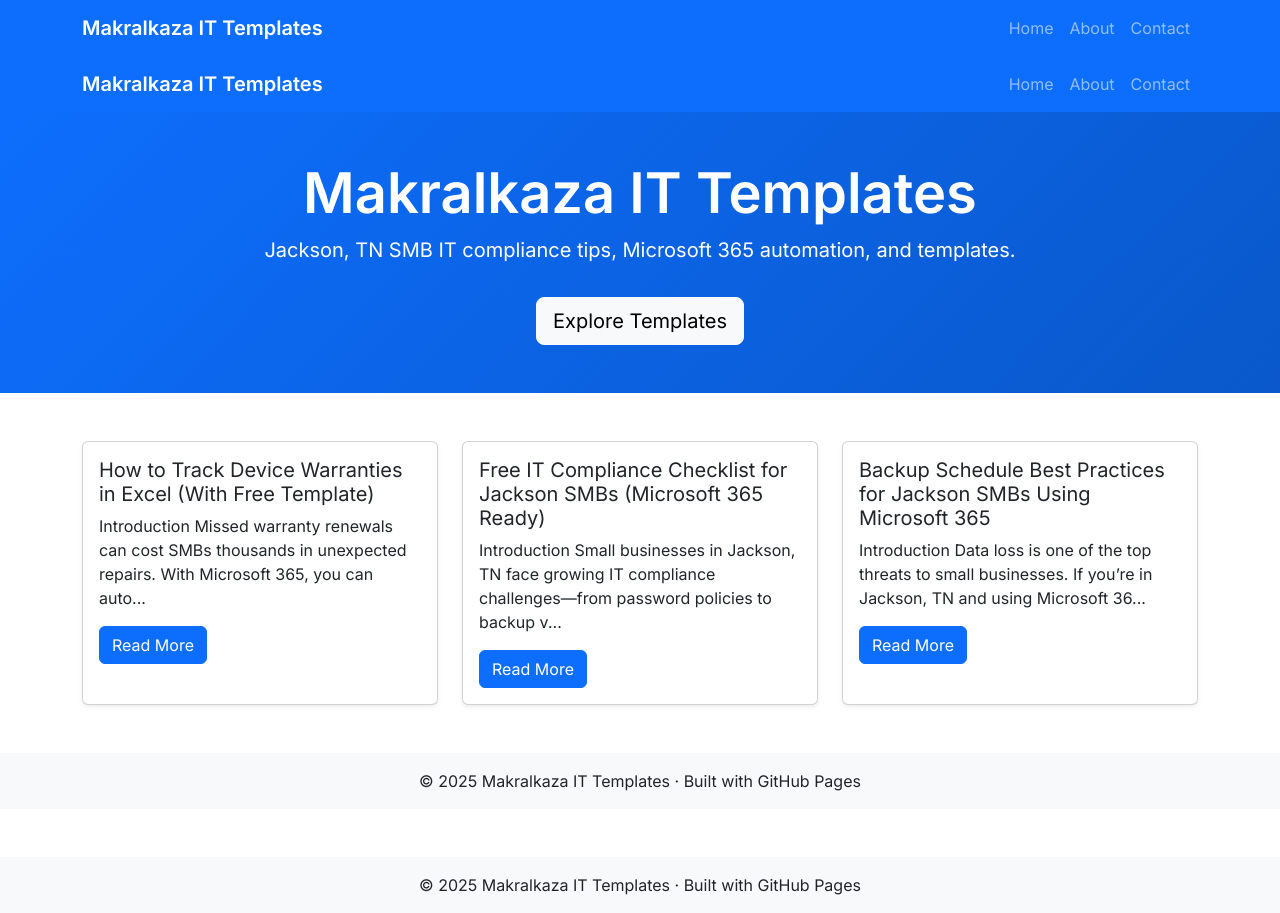
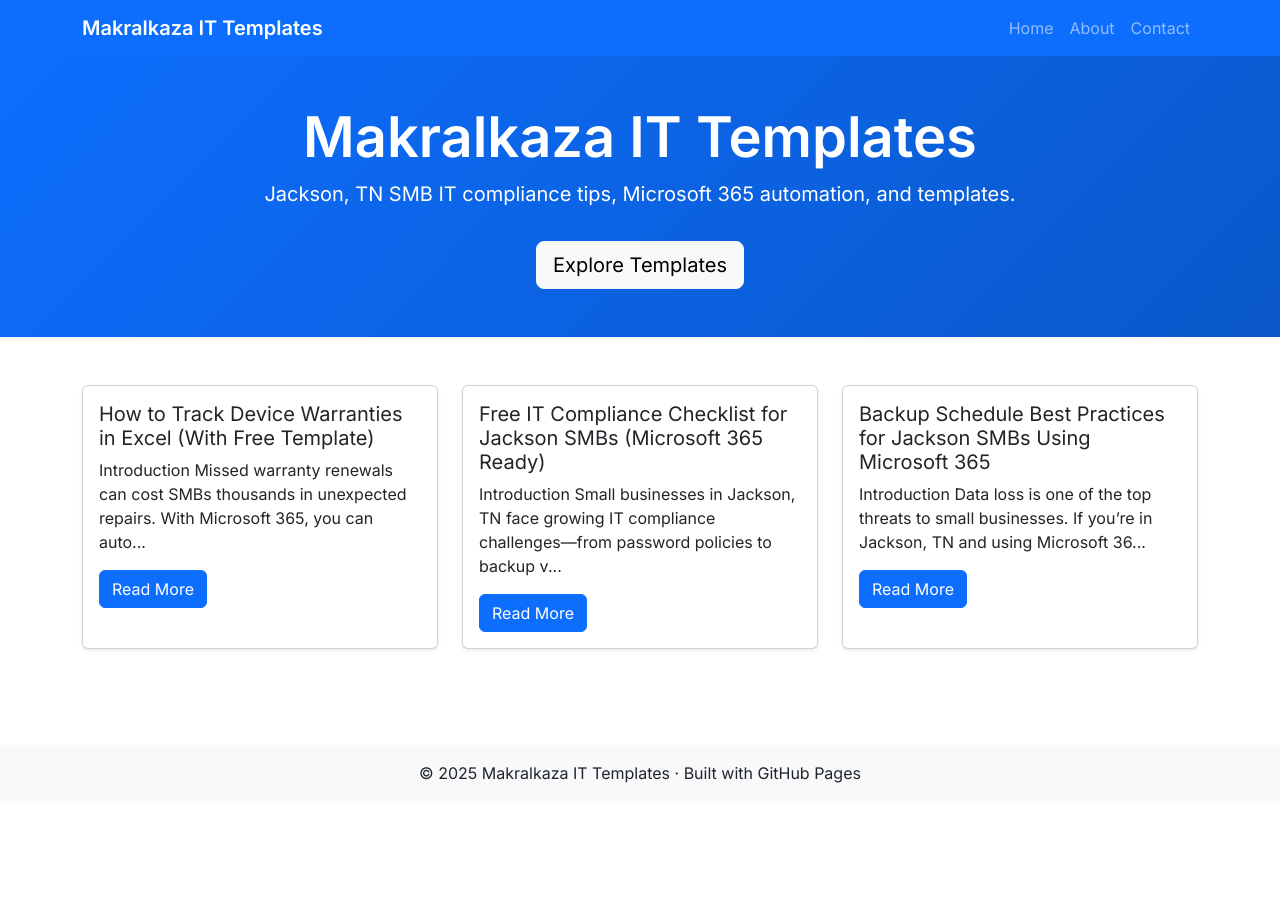
Before and after one commit to gitmakralkaza/tools, a Jekyll site: the page built from index.html, in a window 1280 px wide. Built offline with Jekyll 4.4.1, drawn with Linux system fonts in a browser that asks for light colours.

Commit message:
Update index.html

```diff
--- a/index.html
+++ b/index.html
@@ -3,43 +3,8 @@ layout: default
 title: Makralkaza IT Templates
 ---
 
-<!DOCTYPE html>
-<html lang="en">
-<head>
-  <meta charset="UTF-8">
-  <meta name="viewport" content="width=device-width, initial-scale=1">
-  <title>{{ site.title }}</title>
-  <!-- Bootstrap CSS -->
-  <link href="https://cdn.jsdelivr.net/npm/bootstrap@5.3.0/dist/css/bootstrap.min.css" rel="stylesheet">
-  <!-- Google Font -->
-  <link href="https://fonts.googleapis.com/css2?family=Inter:wght@400;600&display=swap" rel="stylesheet">
-  <style>
-    body { font-family: 'Inter', sans-serif; }
-    header { background: linear-gradient(135deg, #0d6efd, #0a58ca); }
-    .card:hover { transform: translateY(-5px); transition: 0.3s; }
-  </style>
-</head>
-<body>
-
-  <!-- Navbar -->
-  <nav class="navbar navbar-expand-lg navbar-dark bg-primary">
-    <div class="container">
-      <a class="navbar-brand fw-bold" href="{{ "/" | relative_url }}">{{ site.title }}</a>
-      <button class="navbar-toggler" type="button" data-bs-toggle="collapse" data-bs-target="#navbarNav">
-        <span class="navbar-toggler-icon"></span>
-      </button>
-      <div class="collapse navbar-collapse" id="navbarNav">
-        <ul class="navbar-nav ms-auto">
-          <li class="nav-item"><a class="nav-link" href="{{ "/" | relative_url }}">Home</a></li>
-          <li class="nav-item"><a class="nav-link" href="{{ "/about" | relative_url }}">About</a></li>
-          <li class="nav-item"><a class="nav-link" href="{{ "/contact" | relative_url }}">Contact</a></li>
-        </ul>
-      </div>
-    </div>
-  </nav>
-
 <!-- Hero Section -->
-  <header class="text-white text-center py-5">
+<header class="hero text-white text-center py-5">
   <div class="container">
     <h1 class="display-4 fw-bold">{{ site.title }}</h1>
     <p class="lead">{{ site.description }}</p>
@@ -51,7 +16,6 @@ title: Makralkaza IT Templates
 <section id="posts" class="py-5">
   <div class="container">
     <div class="row g-4">
-
       {% for post in site.posts limit:6 %}
       <div class="col-md-4">
         <div class="card shadow-sm h-100">
@@ -63,17 +27,6 @@ title: Makralkaza IT Templates
         </div>
       </div>
       {% endfor %}
-
     </div>
   </div>
 </section>
-
-  <!-- Footer -->
-  <footer class="bg-light text-center py-3">
-    <p class="mb-0">© {{ site.time | date: "%Y" }} {{ site.title }} · Built with GitHub Pages</p>
-  </footer>
-
-  <!-- Bootstrap JS -->
-  <script src="https://cdn.jsdelivr.net/npm/bootstrap@5.3.0/dist/js/bootstrap.bundle.min.js"></script>
-</body>
-</html>
```
Lines whose indentation alone changed are shown as unchanged.
